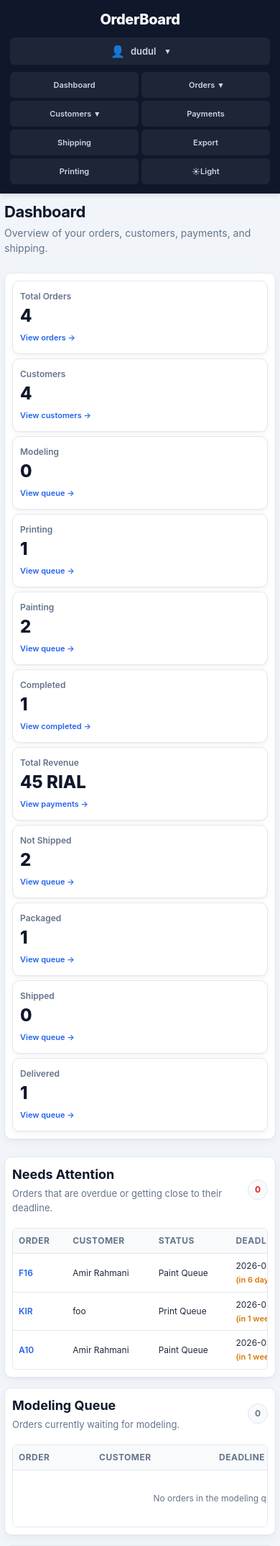
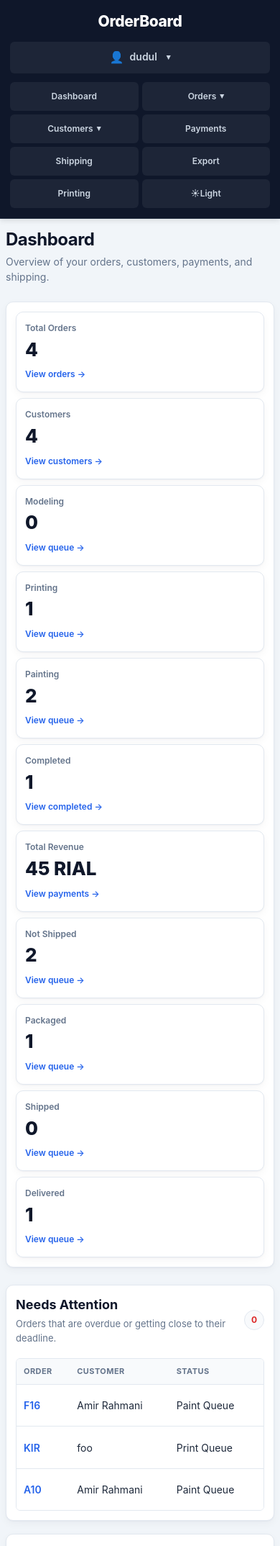
Before and after one commit to NullPickleException/OrderBoard, a Django app: page / in a window 390 px wide. Shown: the top 2148 px of the page at 72% size. Run offline with Django 5.2, Linux system fonts and the light colour scheme; a user stored in the database is signed in; data comes from the database, SQL or seed files in the repository.

Commit message:
TRIED TO FIX UI BUG MORE AGAIN 9

```diff
--- a/orderboard/static/orderboard/css/style.css
+++ b/orderboard/static/orderboard/css/style.css
@@ -124,7 +124,6 @@ textarea {
     display: flex;
     align-items: center;
     gap: 32px;
-    flex-wrap: wrap;
 }
 
 .site-title {
@@ -145,133 +144,11 @@ textarea {
 }
 
 /* ==========================================================================
-   HEADER ACCOUNT
-   ========================================================================== */
-
-.header-account {
+   MAIN NAV
+   ========================================================================== */
+
+.main-nav {
     margin-left: auto;
-    position: relative;
-    flex-shrink: 0;
-}
-
-.account-dropdown {
-    position: relative;
-}
-
-.account-button {
-    display: inline-flex;
-    align-items: center;
-    gap: 8px;
-    height: 38px;
-    padding: 0 12px;
-    border: 0;
-    border-radius: 6px;
-    background: transparent;
-    color: #cbd5e1;
-    font-size: 14px;
-    font-weight: 600;
-    cursor: pointer;
-    transition: background-color 0.15s ease, color 0.15s ease;
-    white-space: nowrap;
-}
-
-.account-button:hover {
-    background: var(--header-hover);
-    color: white;
-}
-
-.account-icon {
-    font-size: 16px;
-}
-
-.account-name {
-    white-space: nowrap;
-}
-
-.account-dropdown-content {
-    display: none;
-    position: absolute;
-    top: calc(100% + 6px);
-    right: 0;
-    min-width: 210px;
-    padding: 5px;
-    background: var(--bg-surface);
-    border: 1px solid var(--border);
-    border-radius: 8px;
-    box-shadow: 0 10px 25px rgba(15, 23, 42, 0.18);
-    z-index: 3000;
-}
-
-.account-dropdown-content.open {
-    display: block;
-}
-
-.account-dropdown-header {
-    padding: 10px 12px;
-    border-bottom: 1px solid var(--border);
-    margin-bottom: 4px;
-}
-
-.account-dropdown-header strong {
-    display: block;
-    font-size: 14px;
-    color: var(--text-heading);
-}
-
-.account-dropdown-header span {
-    display: block;
-    margin-top: 2px;
-    font-size: 12px;
-    color: var(--text-muted);
-}
-
-.account-dropdown-divider {
-    height: 1px;
-    background: var(--border);
-    margin: 4px 0;
-}
-
-.account-dropdown-content a {
-    display: block;
-    padding: 9px 12px;
-    border-radius: 6px;
-    color: var(--text-main);
-    font-size: 14px;
-    font-weight: 500;
-    text-decoration: none;
-}
-
-.account-dropdown-content a:hover {
-    background: var(--bg-surface-secondary);
-    color: var(--link);
-}
-
-.account-logout-button {
-    width: 100%;
-    padding: 9px 12px;
-    border: 0;
-    border-radius: 6px;
-    background: transparent;
-    color: var(--danger);
-    font-size: 14px;
-    font-weight: 600;
-    text-align: left;
-    cursor: pointer;
-}
-
-.account-logout-button:hover {
-    background: #fee2e2;
-}
-
-[data-theme="dark"] .account-logout-button:hover {
-    background: #7f1d1d;
-}
-
-/* ==========================================================================
-   MAIN NAV - DESKTOP (horizontal)
-   ========================================================================== */
-
-.main-nav {
     display: flex;
     align-items: center;
     gap: 4px;
@@ -502,6 +371,7 @@ section {
     transition: border-color 0.15s ease, box-shadow 0.15s ease, transform 0.15s ease;
     width: 100%;
     min-width: 0;
+    overflow: hidden;
 }
 
 .dashboard-card:hover {
@@ -516,6 +386,7 @@ section {
     color: var(--text-secondary);
     font-size: 13px;
     font-weight: 600;
+    line-height: 1.3;
 }
 
 .big-number {
@@ -523,8 +394,9 @@ section {
     color: var(--text-heading);
     font-size: 30px;
     font-weight: 800;
-    line-height: 1;
+    line-height: 1.1;
     word-break: break-word;
+    overflow-wrap: anywhere;
 }
 
 .card-link {
@@ -1186,6 +1058,78 @@ button.warning:hover {
 }
 
 /* ==========================================================================
+   PRINT PAGE
+   ========================================================================== */
+
+.print-page.orientation-portrait {
+    width: 210mm;
+    height: 297mm;
+    min-width: 210mm;
+    min-height: 297mm;
+    max-width: 210mm;
+    max-height: 297mm;
+}
+
+.print-page.orientation-landscape {
+    width: 297mm;
+    height: 210mm;
+    min-width: 297mm;
+    min-height: 210mm;
+    max-width: 297mm;
+    max-height: 210mm;
+    grid-template-columns: repeat(3, minmax(0, 1fr));
+    grid-template-rows: repeat(var(--label-rows, 3), minmax(0, 1fr));
+}
+
+.print-page.orientation-landscape .shipping-label {
+    padding: calc(3mm * var(--label-scale));
+    gap: calc(1.5mm * var(--label-scale));
+}
+
+.print-page.orientation-landscape.labels-4 {
+    grid-template-columns: repeat(2, minmax(0, 1fr));
+    grid-template-rows: repeat(2, minmax(0, 1fr));
+    --label-scale: 1.3;
+}
+
+.print-page.orientation-landscape.labels-5,
+.print-page.orientation-landscape.labels-6 {
+    grid-template-columns: repeat(3, minmax(0, 1fr));
+    --label-scale: 1;
+}
+
+.print-page.orientation-landscape.labels-7,
+.print-page.orientation-landscape.labels-8 {
+    grid-template-columns: repeat(4, minmax(0, 1fr));
+    --label-scale: 0.85;
+}
+
+.print-page.orientation-landscape .label-top-section {
+    max-height: calc(25mm * var(--label-scale));
+}
+
+.print-page.orientation-landscape .image-placeholder {
+    min-height: calc(10mm * var(--label-scale));
+}
+
+@media print {
+    @page landscape {
+        size: A4 landscape;
+        margin: 0;
+    }
+
+    .print-page.orientation-landscape {
+        width: 297mm !important;
+        height: 210mm !important;
+        min-width: 297mm !important;
+        min-height: 210mm !important;
+        max-width: 297mm !important;
+        max-height: 210mm !important;
+        page: landscape;
+    }
+}
+
+/* ==========================================================================
    TABLET
    ========================================================================== */
 
@@ -1238,108 +1182,40 @@ button.warning:hover {
     .header-inner {
         flex-direction: column;
         align-items: stretch;
-        gap: 10px;
-        padding: 12px 14px;
-        min-height: auto;
+        gap: 12px;
+        padding: 14px;
     }
 
     .site-title {
         text-align: center;
-        order: 0;
     }
 
     .site-title a {
-        font-size: 20px;
-    }
-
-    /* Account dropdown - full width on top */
-    .header-account {
-        order: 1;
-        width: 100%;
-        margin-left: 0;
-    }
-
-    .account-dropdown {
-        width: 100%;
-    }
-
-    .account-button {
-        width: 100%;
-        justify-content: center;
-        background: rgba(255, 255, 255, 0.06);
-        height: 40px;
-        min-height: 40px;
-        font-size: 14px;
-    }
-
-    .account-button:hover {
-        background: rgba(255, 255, 255, 0.12);
-    }
-
-    .account-dropdown-content {
-        position: static;
-        width: 100%;
-        margin-top: 4px;
-        box-shadow: none;
-        background-color: #ffffff !important;
-        background: #ffffff !important;
-    }
-
-    [data-theme="dark"] .account-dropdown-content {
-        background-color: #1e293b !important;
-        background: #1e293b !important;
-    }
-
-    .account-dropdown-content a {
-        text-align: center;
-        color: #1e293b !important;
-    }
-
-    [data-theme="dark"] .account-dropdown-content a {
-        color: #e2e8f0 !important;
-    }
-
-    .account-logout-button {
-        text-align: center;
-    }
-
-    /* ============================================================
-       MAIN NAV - GRID LAYOUT (2 columns like a table)
-       ============================================================ */
+        font-size: 21px;
+    }
+
     .main-nav {
-        order: 2;
         width: 100%;
         margin-left: 0;
         display: grid;
-        grid-template-columns: 1fr 1fr;
-        gap: 5px;
+        grid-template-columns: repeat(2, minmax(0, 1fr));
+        gap: 6px;
         flex-shrink: 0;
-    }
-
-    /* All nav items fill their grid cells */
-    .main-nav > a,
-    .nav-dropdown,
-    .theme-toggle {
-        width: 100%;
     }
 
     .main-nav > a,
     .nav-dropdown-btn,
     .theme-toggle {
         width: 100%;
-        height: 40px;
-        min-height: 40px;
-        padding: 6px 4px;
+        height: 42px;
+        min-height: 42px;
+        padding: 8px 6px;
         background: rgba(255, 255, 255, 0.06);
         text-align: center;
-        font-size: 12px;
+        font-size: 13px;
         white-space: nowrap;
         overflow: hidden;
         text-overflow: ellipsis;
-        border-radius: 6px;
-        display: flex;
-        align-items: center;
-        justify-content: center;
     }
 
     .main-nav > a:hover,
@@ -1348,13 +1224,8 @@ button.warning:hover {
         background: rgba(255, 255, 255, 0.12);
     }
 
-    /* Dropdown buttons take full width */
     .nav-dropdown {
-        position: relative;
-    }
-
-    .nav-dropdown-btn {
-        width: 100% !important;
+        width: 100%;
     }
 
     .nav-dropdown-content {
@@ -1394,51 +1263,50 @@ button.warning:hover {
     }
 
     .main-content {
-        padding: 16px 10px 30px;
+        padding: 20px 12px 40px;
         overflow-x: hidden;
     }
 
     .page-header {
         flex-direction: column;
         align-items: stretch;
+        gap: 12px;
+    }
+
+    .page-header h2 {
+        font-size: 24px;
+    }
+
+    section {
+        padding: 16px;
+        margin-bottom: 18px;
+        overflow-x: hidden;
+    }
+
+    /* FIXED: Dashboard cards - 2 columns, no overflow */
+    .dashboard-grid {
+        grid-template-columns: repeat(2, minmax(0, 1fr));
         gap: 10px;
-    }
-
-    .page-header h2 {
-        font-size: 22px;
-    }
-
-    section {
-        padding: 14px;
-        margin-bottom: 14px;
-        overflow-x: hidden;
-    }
-
-    /* Dashboard cards - 2 columns */
-    .dashboard-grid {
-        grid-template-columns: repeat(2, 1fr);
-        gap: 8px;
         width: 100%;
     }
 
     .dashboard-card {
-        padding: 12px 10px;
+        padding: 14px 12px;
         width: 100%;
         min-width: 0;
     }
 
     .dashboard-card h3 {
+        font-size: 12px;
+    }
+
+    .big-number {
+        font-size: 24px;
+        margin: 8px 0 6px;
+    }
+
+    .card-link {
         font-size: 11px;
-        margin: 0;
-    }
-
-    .big-number {
-        font-size: 22px;
-        margin: 6px 0 4px;
-    }
-
-    .card-link {
-        font-size: 10px;
     }
 
     .responsive-table {
@@ -1448,27 +1316,25 @@ button.warning:hover {
     }
 
     .responsive-table table {
-        min-width: 580px;
+        min-width: 620px;
         width: 100%;
     }
 
     th,
     td {
-        padding: 8px 8px;
-        font-size: 12px;
+        padding: 9px 10px;
     }
 
     input,
     select,
     textarea {
         max-width: none;
-        font-size: 16px;
+        font-size: 16px; /* prevents iOS zoom */
     }
 
     button,
     .button {
-        min-height: 40px;
-        font-size: 13px;
+        min-height: 44px;
     }
 
     .filter-grid {
@@ -1512,26 +1376,26 @@ button.warning:hover {
 }
 
 /* ==========================================================================
-   SMALL PHONES (480px and below)
+   SMALL PHONES
    ========================================================================== */
 
 @media (max-width: 480px) {
     .main-content {
-        padding: 12px 6px 20px;
+        padding: 15px 8px 30px;
     }
 
     section {
-        padding: 10px;
-    }
-
-    /* Dashboard - single column on very small phones */
+        padding: 13px;
+    }
+
+    /* FIXED: Single column on very small phones */
     .dashboard-grid {
-        grid-template-columns: 1fr;
-        gap: 6px;
+        grid-template-columns: minmax(0, 1fr);
+        gap: 8px;
     }
 
     .dashboard-card {
-        padding: 12px 10px;
+        padding: 14px 12px;
     }
 
     .dashboard-card h3 {
@@ -1539,62 +1403,54 @@ button.warning:hover {
     }
 
     .big-number {
-        font-size: 24px;
+        font-size: 26px;
     }
 
     .card-link {
-        font-size: 11px;
-    }
-
-    /* Nav stays 2 columns on small phones */
+        font-size: 12px;
+    }
+
+    .photo-grid {
+        grid-template-columns: 1fr;
+    }
+
+    .photo-card img {
+        height: auto;
+        max-height: 300px;
+    }
+
+    .button-group {
+        grid-template-columns: 1fr;
+    }
+
+    .filter-actions {
+        grid-template-columns: 1fr;
+    }
+
     .main-nav {
-        grid-template-columns: 1fr 1fr;
-        gap: 4px;
+        grid-template-columns: repeat(2, minmax(0, 1fr));
+        gap: 5px;
     }
 
     .main-nav > a,
     .nav-dropdown-btn,
     .theme-toggle {
-        font-size: 11px;
-        padding: 5px 3px;
-        height: 36px;
-        min-height: 36px;
-    }
-
-    .photo-grid {
-        grid-template-columns: 1fr;
-    }
-
-    .photo-card img {
-        height: auto;
-        max-height: 250px;
-    }
-
-    .button-group {
-        grid-template-columns: 1fr;
-    }
-
-    .filter-actions {
-        grid-template-columns: 1fr;
-    }
-
-    .account-button {
-        font-size: 13px;
-        height: 38px;
-        min-height: 38px;
-    }
-}
-
-/* ==========================================================================
-   VERY SMALL PHONES (350px and below)
+        font-size: 12px;
+        padding: 6px 4px;
+        height: 40px;
+        min-height: 40px;
+    }
+}
+
+/* ==========================================================================
+   VERY SMALL PHONES
    ========================================================================== */
 
 @media (max-width: 350px) {
     .dashboard-grid {
-        grid-template-columns: 1fr;
-    }
-
-    /* Nav becomes single column on tiny phones */
+        grid-template-columns: minmax(0, 1fr);
+    }
+
     .main-nav {
         grid-template-columns: 1fr;
     }
@@ -2381,8 +2238,192 @@ button.warning:hover {
     color: #fca5a5;
 }
 
-/* ==========================================================================
-   EXPORT PAGE STYLES
+/* Login button shown in the navigation when logged out */
+
+.login-nav-button {
+    background: #2563eb !important;
+    color: #ffffff !important;
+}
+
+.login-nav-button:hover {
+    background: #1d4ed8 !important;
+    color: #ffffff !important;
+}
+
+/* ==========================================================================
+   HEADER ACCOUNT / NAVIGATION LAYOUT
+   ========================================================================== */
+
+.header-inner {
+    display: flex;
+    align-items: center;
+    width: 100%;
+}
+
+/* ==========================================================================
+   ACCOUNT DROPDOWN (solid, simple)
+   ========================================================================== */
+
+.header-account {
+    margin-left: 28px;
+    position: relative;
+    flex-shrink: 0;
+}
+
+.account-dropdown {
+    position: relative;
+}
+
+.account-button {
+    display: inline-flex;
+    align-items: center;
+    gap: 8px;
+    height: 38px;
+    padding: 0 12px;
+    border: 0;
+    border-radius: 6px;
+    background: transparent;
+    color: #cbd5e1;
+    font-size: 14px;
+    font-weight: 600;
+    cursor: pointer;
+    transition: background-color 0.15s ease, color 0.15s ease;
+}
+
+.account-button:hover {
+    background: var(--header-hover);
+    color: white;
+}
+
+.account-icon {
+    font-size: 16px;
+}
+
+.account-name {
+    white-space: nowrap;
+}
+
+/* The dropdown panel itself */
+.account-dropdown-content {
+    display: none;
+    position: absolute;
+    top: calc(100% + 6px);
+    left: 0;
+    min-width: 210px;
+    padding: 5px;
+    background: var(--bg-surface);
+    border: 1px solid var(--border);
+    border-radius: 8px;
+    box-shadow: 0 10px 25px rgba(15, 23, 42, 0.18);
+    z-index: 3000;
+}
+
+.account-dropdown-content.open {
+    display: block;
+}
+
+/* Header inside the dropdown */
+.account-dropdown-header {
+    padding: 10px 12px;
+    border-bottom: 1px solid var(--border);
+    margin-bottom: 4px;
+}
+
+.account-dropdown-header strong {
+    display: block;
+    font-size: 14px;
+    color: var(--text-heading);
+}
+
+.account-dropdown-header span {
+    display: block;
+    margin-top: 2px;
+    font-size: 12px;
+    color: var(--text-muted);
+}
+
+.account-dropdown-divider {
+    height: 1px;
+    background: var(--border);
+    margin: 4px 0;
+}
+
+/* Links */
+.account-dropdown-content a {
+    display: block;
+    padding: 9px 12px;
+    border-radius: 6px;
+    color: var(--text-main);
+    font-size: 14px;
+    font-weight: 500;
+    text-decoration: none;
+}
+
+.account-dropdown-content a:hover {
+    background: var(--bg-surface-secondary);
+    color: var(--link);
+}
+
+/* Logout button */
+.account-logout-button {
+    width: 100%;
+    padding: 9px 12px;
+    border: 0;
+    border-radius: 6px;
+    background: transparent;
+    color: var(--danger);
+    font-size: 14px;
+    font-weight: 600;
+    text-align: left;
+    cursor: pointer;
+}
+
+.account-logout-button:hover {
+    background: #fee2e2;
+}
+
+[data-theme="dark"] .account-logout-button:hover {
+    background: #7f1d1d;
+}
+
+/* Mobile */
+@media (max-width: 700px) {
+    .header-account {
+        margin-left: 0;
+        width: 100%;
+    }
+
+    .account-dropdown {
+        width: 100%;
+    }
+
+    .account-button {
+        width: 100%;
+        justify-content: center;
+        background: rgba(255, 255, 255, 0.06);
+        height: 42px;
+    }
+
+    .account-button:hover {
+        background: rgba(255, 255, 255, 0.12);
+    }
+
+    .account-dropdown-content {
+        position: static;
+        width: 100%;
+        margin-top: 4px;
+        box-shadow: none;
+        background: var(--bg-surface);
+    }
+
+    .account-dropdown-content a,
+    .account-logout-button {
+        text-align: center;
+    }
+}
+
+/* ==========================================================================
+   EXPORT PAGE STYLES - Theme-aware
    ========================================================================== */
 
 .export-checkbox-grid {
```
Also changed, not shown: other parts of orderboard/static/orderboard/css/style.css (+12 -23 lines).
